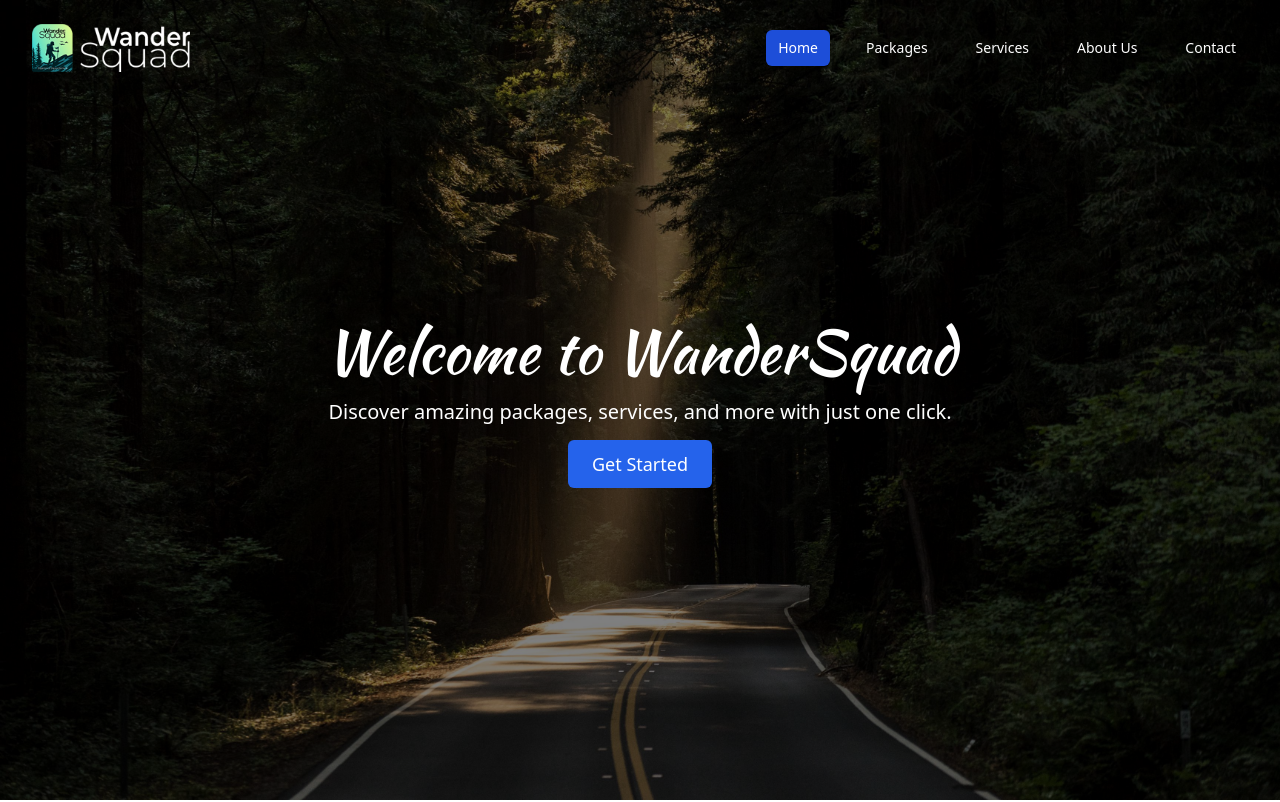
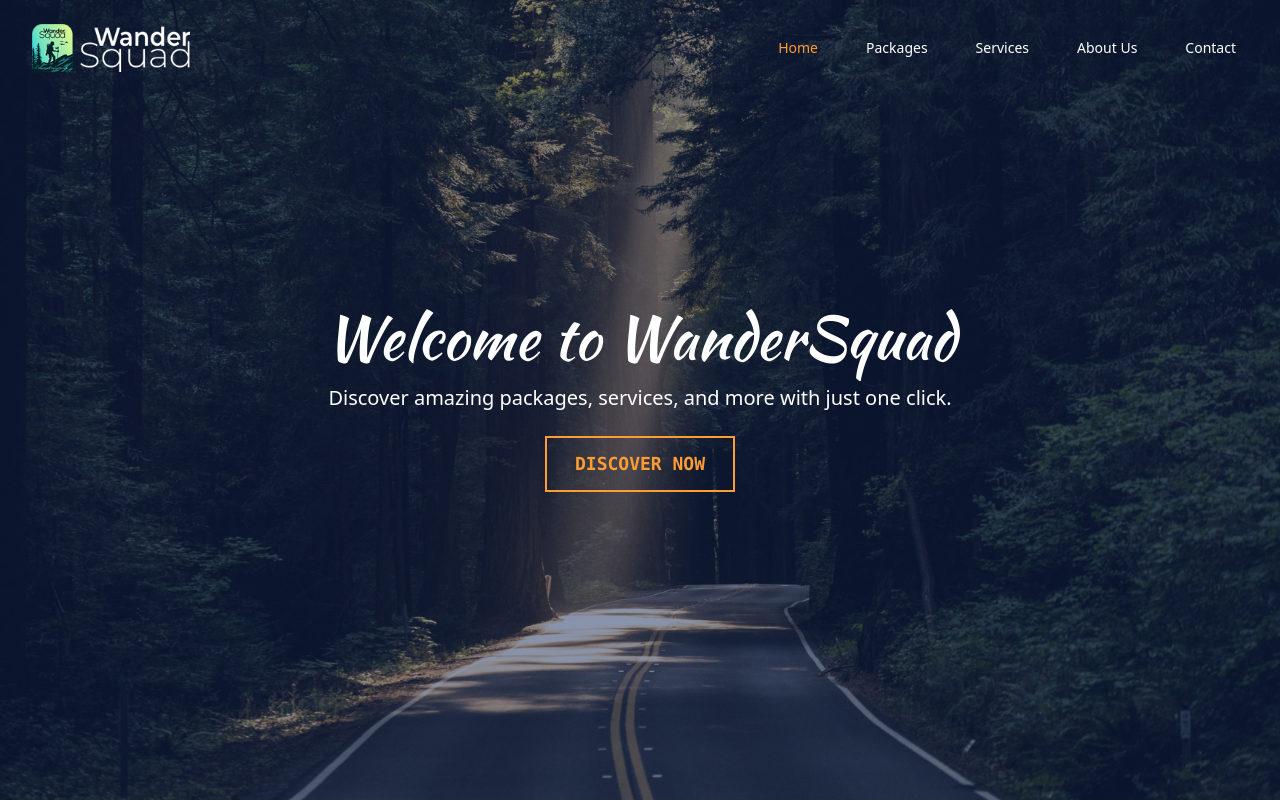
Before and after one commit to Fica-Web/wanderSquad, a React (Vite) app in the folder frontend/: page / in a window 1280 px wide. Shown: the top 802 px of the page. Built offline with nearby package versions, Linux system fonts and the light colour scheme; a web font is replaced by a local one.

Commit message:
single services

```diff
--- a/frontend/src/components/homePage/Hero.jsx
+++ b/frontend/src/components/homePage/Hero.jsx
@@ -1,5 +1,6 @@
 import React from "react";
 import hero from "../../assets/images/hero1.jpg";
+import ReusableButton from '../reusable/ReusableButton';
 
 const Hero = () => {
     return (
@@ -10,22 +11,20 @@ const Hero = () => {
             }}
         >
             {/* Overlay */}
-            <div className="absolute inset-0 bg-black bg-opacity-50"></div>
+            <div className="absolute inset-0 bg-primary bg-opacity-50"></div>
 
             {/* Content */}
             <div className="relative text-center text-white px-4">
                 <h1 className="text-4xl md:text-6xl kaushan-script-regular font-bold mb-4">
                     Welcome to WanderSquad
                 </h1>
-                <p className="text-lg md:text-xl mb-6">
+                <h3 className="text-lg md:text-xl mb-6">
                     Discover amazing packages, services, and more with just one click.
-                </p>
-                <a
-                    href="#services"
-                    className="px-6 py-3 bg-blue-600 text-white text-lg font-medium rounded-md hover:bg-blue-700 transition duration-300"
-                >
-                    Get Started
-                </a>
+                </h3>
+                <ReusableButton
+                    content={'Discover now'}
+                    color={'border-secondary text-secondary'}
+                />
             </div>
         </div>
     );
--- a/frontend/src/components/homePage/PackageListing.jsx
+++ b/frontend/src/components/homePage/PackageListing.jsx
@@ -12,7 +12,7 @@ const PackageListing = () => {
 
     return (
         <div className="min-h-[90vh] bg-white px-4">
-            <h2 className="kaushan-script-regular text-4xl text-center my-10 md:my-20">
+            <h2 className="kaushan-script-regular text-primary text-4xl text-center my-10 md:my-20">
                 Our popular packages
             </h2>
             <div className="flex justify-center flex-wrap gap-8 ">
--- a/frontend/src/components/shared/Navbar.jsx
+++ b/frontend/src/components/shared/Navbar.jsx
@@ -35,7 +35,7 @@ const Navbar = () => {
                                 key={option.name}
                                 to={option.link}
                                 className={({ isActive }) =>
-                                    `px-3 py-2 rounded-md text-sm font-medium text-white ${isActive ? "bg-blue-700 " : " hover:bg-blue-700 hover:text-white"
+                                    `px-3 py-2 rounded-md text-sm font-medium ${isActive ? "text-secondary " : "  hover:text-secondary"
                                     }`
                                 }
                             >
@@ -47,7 +47,7 @@ const Navbar = () => {
                     {/* Mobile Menu Button */}
                     <div className="md:hidden">
                         <button
-                            className="text-gray-700 hover:text-white hover:bg-blue-700 p-2 rounded-md"
+                            className=" hover:text-secondary p-2 rounded-md"
                             aria-label="Toggle mobile menu"
                             aria-expanded={isMobileMenuOpen}
                             aria-controls="mobile-menu"
@@ -88,7 +88,7 @@ const Navbar = () => {
                             key={option.name}
                             to={option.link}
                             className={({ isActive }) =>
-                                `block px-3 py-2 rounded-md text-base font-medium ${isActive ? "bg-blue-700 text-white" : "text-gray-700 hover:bg-blue-700 hover:text-white"
+                                `block px-3 py-2 rounded-md text-base font-medium ${isActive ? " text-secondary" : "text-primary hover:text-secondary"
                                 }`
                             }
                             onClick={() => setIsMobileMenuOpen(false)} // Close menu on click
```
